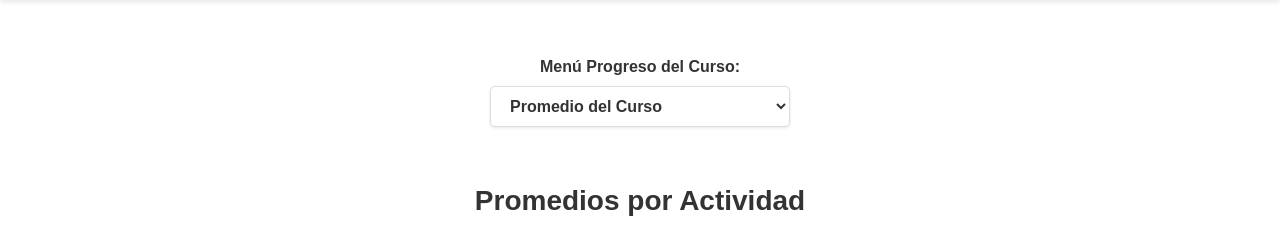
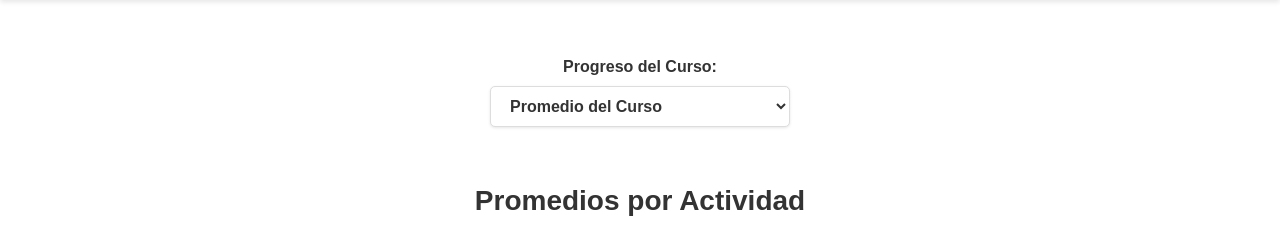
Before and after one commit to XMag27/CanvasAnalytics, a Flask app: template middleware_flask/templates/course_dashboard.html in a window 1280 px wide. Shown: the part 43-293 px from the top of the page. Run offline with Flask 3, Linux system fonts and the light colour scheme; the template is opened without the code that fills it, so the values that code supplies are empty.

Commit message:
cambio de los nombres del menu

```diff
--- a/middleware_flask/templates/assignment_dashboard.html
+++ b/middleware_flask/templates/assignment_dashboard.html
@@ -298,7 +298,7 @@
     </header>
     <main>
         <div class="menu-container">
-            <label for="viewSelect">Menú Estadísticas:</label>
+            <label for="viewSelect">Estadísticas de la actividad:</label>
             <select id="viewSelect" onchange="handleViewChange()">
                 <option value="general">General</option>
                 <option value="submitted">Entregados</option>
--- a/middleware_flask/templates/course_dashboard.html
+++ b/middleware_flask/templates/course_dashboard.html
@@ -346,7 +346,7 @@
     </header>
     <main>
         <div class="menu-container">
-            <label for="viewSelect">Menú Progreso del Curso:</label>
+            <label for="viewSelect">Progreso del Curso:</label>
             <select id="viewSelect" onchange="handleViewChange()">
                 <option value="averages">Promedio del Curso</option>
                 <option value="range">Rango de Calificaciones</option>
```
